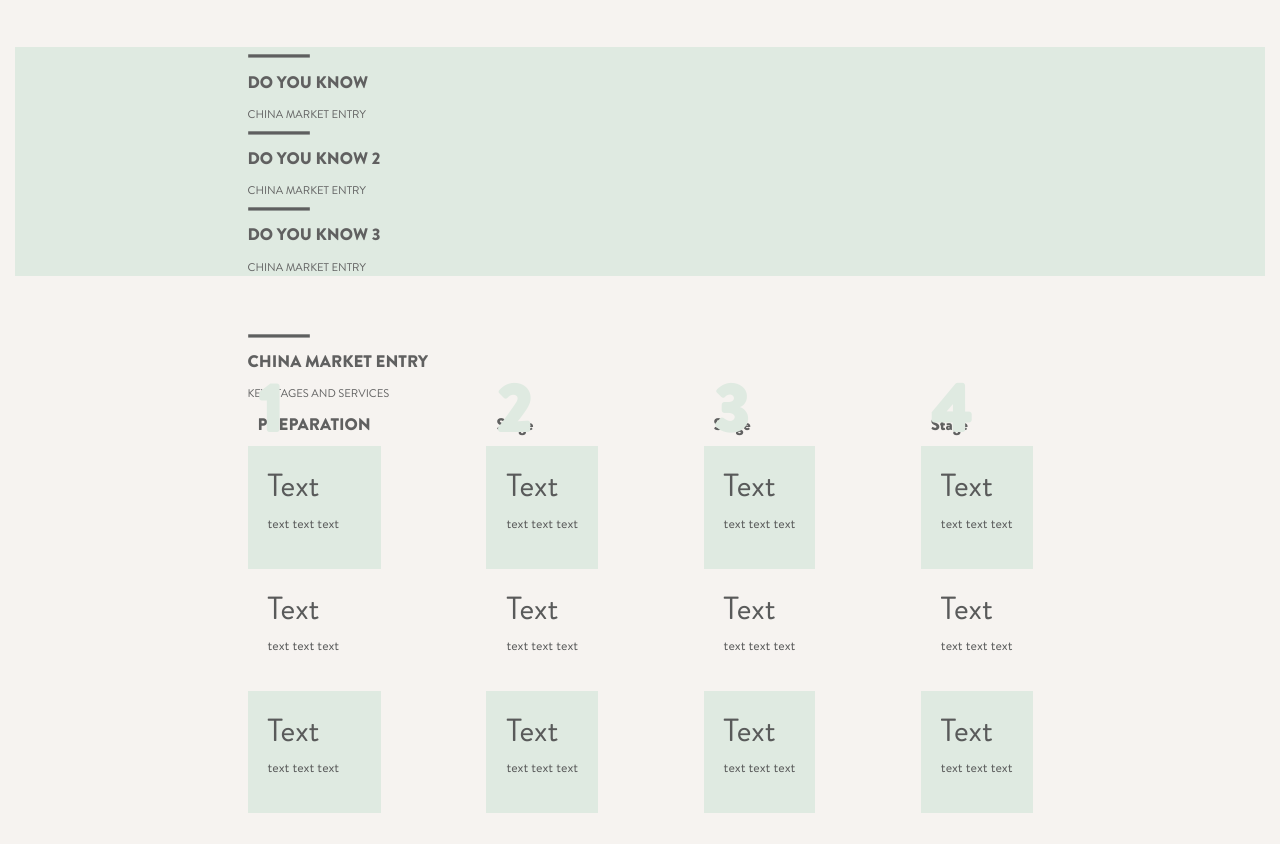
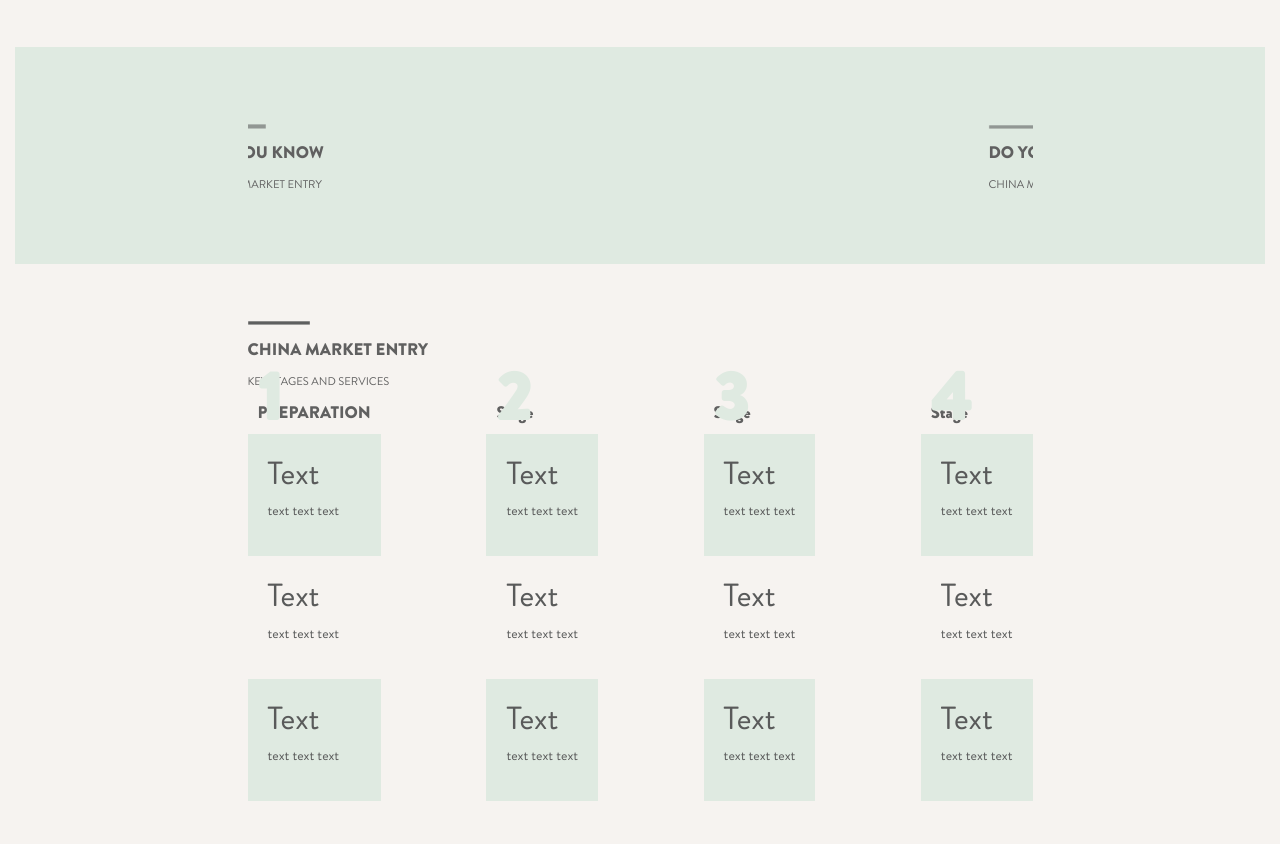
Before and after one commit to kabosiene/litaogroup, a website built with Parcel: page index.html in a window 1280 px wide. Shown: the part 997-1841 px from the top of the page. Built offline with nearby package versions, Linux system fonts and the light colour scheme; some icons are missing.

Commit message:
fix second carousel

```diff
--- a/css/main.css
+++ b/css/main.css
@@ -117,6 +117,11 @@ footer {
 .carousel-inner{
   height: -webkit-fill-available;
 }
+#myCarousel .carousel-inner{
+  height: 217px;
+  display: flex;
+  align-items: center;
+}
 
 ul li {
   display: inline-block;
@@ -148,7 +153,7 @@ footer {
   margin-right: 15px;
 }
 
-.carousel-item{
+#carousel .carousel-item{
   background-color: #38817e;
 }
 .carousel-item img{
--- a/index.html
+++ b/index.html
@@ -90,7 +90,7 @@
        <article>
          <div id="myCarousel" class="carousel slide" data-ride="carousel">
            <div class="carousel-inner">
-             <div class="item active">
+             <div class="carousel-item active">
                <header>
                  <img class="black_line" src="img/black_title_line.png">
                  <h1>DO YOU KNOW</h1>
@@ -98,7 +98,7 @@
                </header>
              </div>
 
-             <div class="item">
+             <div class="carousel-item">
                <header>
                  <img class="black_line" src="img/black_title_line.png">
                  <h1>DO YOU KNOW 2</h1>
@@ -106,7 +106,7 @@
                </header>
              </div>
 
-             <div class="item">
+             <div class="carousel-item">
                <header>
                  <img class="black_line" src="img/black_title_line.png">
                  <h1>DO YOU KNOW 3</h1>
```
